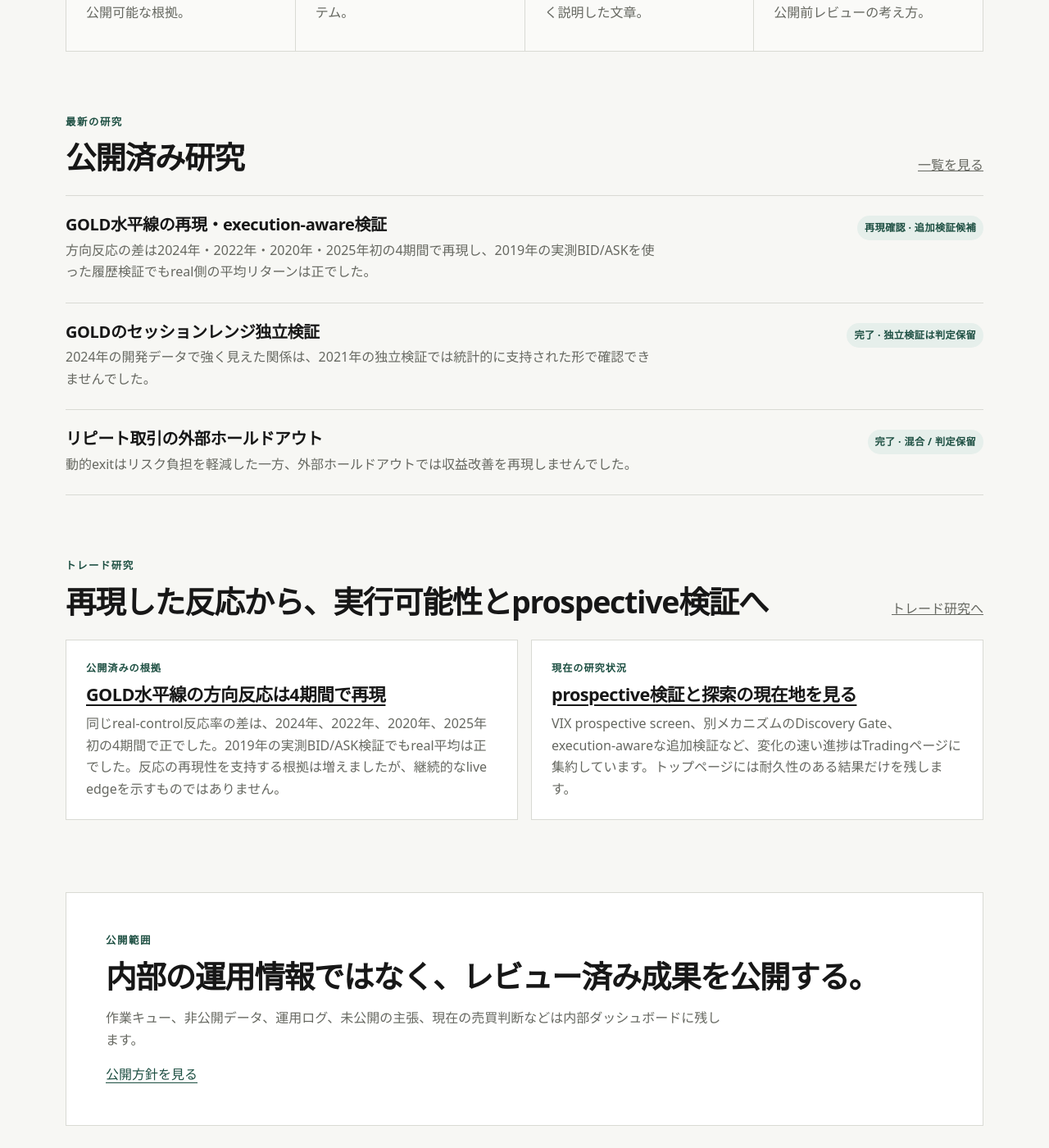
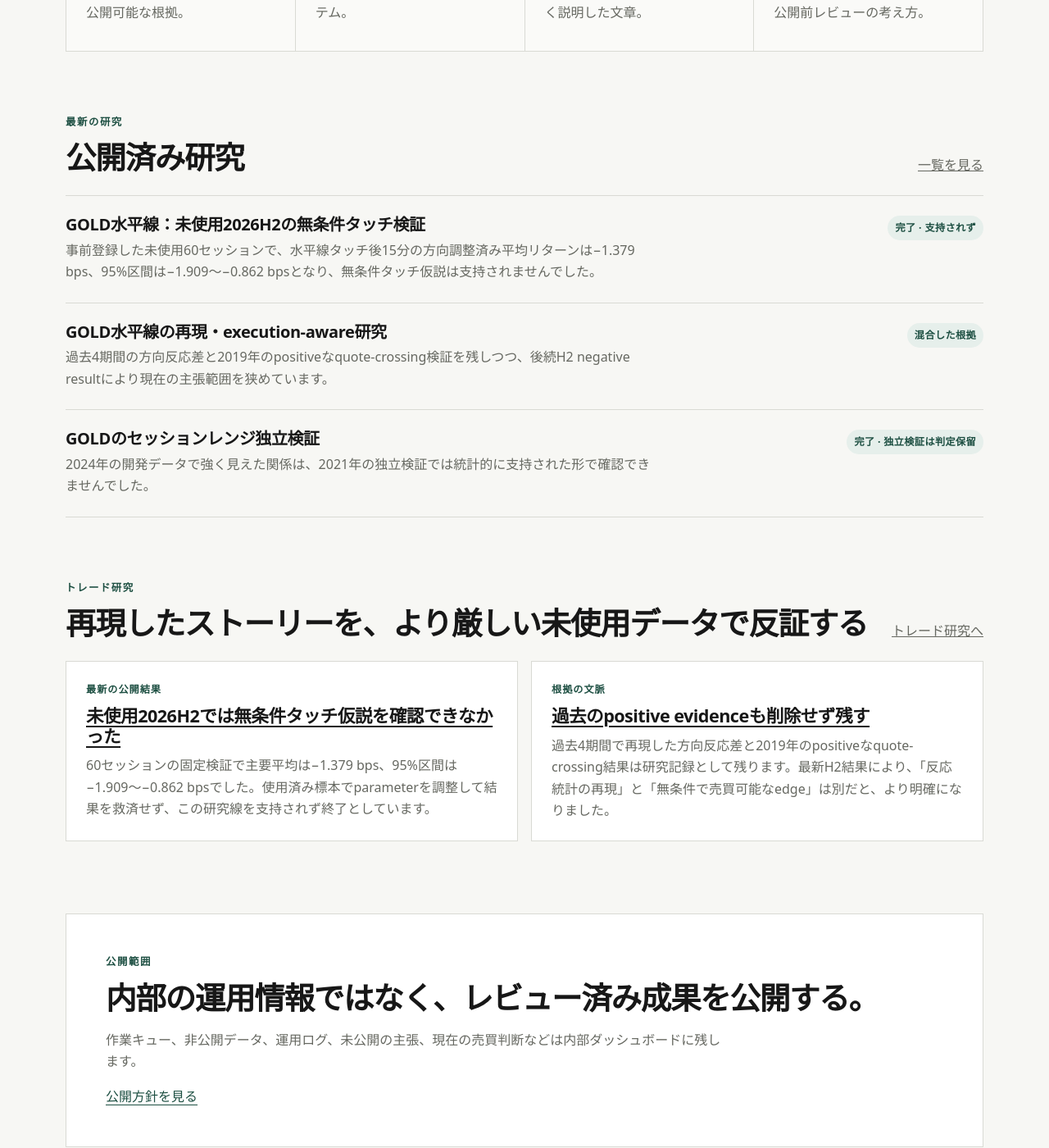
Before and after one commit to Josh-Temple/studio-lab-research, a Jekyll site: the page built from ja/index.md, in a window 1280 px wide and 1400 px high, scrolled down 1008 px. Shown: the whole window at 82% size. Built offline with Jekyll 4.4.1, drawn with Linux system fonts in a browser that asks for light colours.

Commit message:
Update Japanese home for H2 negative result

```diff
--- a/ja/index.md
+++ b/ja/index.md
@@ -9,19 +9,11 @@
   <p class="eyebrow">Studio Lab</p>
   <h1>研究、実験、ツールを、根拠とともに公開する。</h1>
   <p class="lede">選定した成果を外向きに整理する公開ダッシュボードです。研究では方法と限界を示し、プロジェクトでは実際に使えるツールへつなぎ、記事では研究や設計の内容を読みやすく説明します。内部の運用状況はここには表示しません。</p>
-  <div class="hero-actions">
-    <a class="button primary" href="{{ '/ja/research/' | relative_url }}">研究を見る</a>
-    <a class="button secondary" href="{{ '/ja/projects/' | relative_url }}">プロジェクトを見る</a>
-  </div>
+  <div class="hero-actions"><a class="button primary" href="{{ '/ja/research/' | relative_url }}">研究を見る</a><a class="button secondary" href="{{ '/ja/projects/' | relative_url }}">プロジェクトを見る</a></div>
 </section>
 
 <section class="section compact-section" aria-labelledby="areas-title-ja">
-  <div class="section-heading">
-    <div>
-      <p class="eyebrow">公開ダッシュボード</p>
-      <h2 id="areas-title-ja">4つの入口</h2>
-    </div>
-  </div>
+  <div class="section-heading"><div><p class="eyebrow">公開ダッシュボード</p><h2 id="areas-title-ja">4つの入口</h2></div></div>
   <div class="area-grid">
     <a class="area-card" href="{{ '/ja/research/' | relative_url }}"><span class="area-kicker">01</span><h3>研究</h3><p>問い、方法、観測結果、限界、公開可能な根拠。</p></a>
     <a class="area-card" href="{{ '/ja/projects/' | relative_url }}"><span class="area-kicker">02</span><h3>プロジェクト</h3><p>実際に試せるツールと学習システム。</p></a>
@@ -33,17 +25,17 @@
 <section class="section">
   <div class="section-heading"><div><p class="eyebrow">最新の研究</p><h2>公開済み研究</h2></div><a href="{{ '/ja/research/' | relative_url }}">一覧を見る</a></div>
   <div class="research-list">
-    <article class="research-item"><div><h3><a href="{{ '/ja/research/gold-horizontal-replication-execution-evidence/' | relative_url }}">GOLD水平線の再現・execution-aware検証</a></h3><p>方向反応の差は2024年・2022年・2020年・2025年初の4期間で再現し、2019年の実測BID/ASKを使った履歴検証でもreal側の平均リターンは正でした。</p></div><span class="status">再現確認 · 追加検証候補</span></article>
+    <article class="research-item"><div><h3><a href="{{ '/ja/research/gold-horizontal-unconditional-touch-2026h2/' | relative_url }}">GOLD水平線：未使用2026H2の無条件タッチ検証</a></h3><p>事前登録した未使用60セッションで、水平線タッチ後15分の方向調整済み平均リターンは−1.379 bps、95%区間は−1.909〜−0.862 bpsとなり、無条件タッチ仮説は支持されませんでした。</p></div><span class="status">完了 · 支持されず</span></article>
+    <article class="research-item"><div><h3><a href="{{ '/ja/research/gold-horizontal-replication-execution-evidence/' | relative_url }}">GOLD水平線の再現・execution-aware研究</a></h3><p>過去4期間の方向反応差と2019年のpositiveなquote-crossing検証を残しつつ、後続H2 negative resultにより現在の主張範囲を狭めています。</p></div><span class="status">混合した根拠</span></article>
     <article class="research-item"><div><h3><a href="{{ '/ja/research/gold-session-range-independent-validation/' | relative_url }}">GOLDのセッションレンジ独立検証</a></h3><p>2024年の開発データで強く見えた関係は、2021年の独立検証では統計的に支持された形で確認できませんでした。</p></div><span class="status">完了 · 独立検証は判定保留</span></article>
-    <article class="research-item"><div><h3><a href="{{ '/ja/research/repeat-trading-external-holdout/' | relative_url }}">リピート取引の外部ホールドアウト</a></h3><p>動的exitはリスク負担を軽減した一方、外部ホールドアウトでは収益改善を再現しませんでした。</p></div><span class="status">完了 · 混合 / 判定保留</span></article>
   </div>
 </section>
 
 <section class="section">
-  <div class="section-heading"><div><p class="eyebrow">トレード研究</p><h2>再現した反応から、実行可能性とprospective検証へ</h2></div><a href="{{ '/ja/trading/' | relative_url }}">トレード研究へ</a></div>
+  <div class="section-heading"><div><p class="eyebrow">トレード研究</p><h2>再現したストーリーを、より厳しい未使用データで反証する</h2></div><a href="{{ '/ja/trading/' | relative_url }}">トレード研究へ</a></div>
   <div class="feature-grid feature-grid-wide">
-    <article class="feature-card"><p class="feature-meta">公開済みの根拠</p><h3><a href="{{ '/ja/research/gold-horizontal-replication-execution-evidence/' | relative_url }}">GOLD水平線の方向反応は4期間で再現</a></h3><p>同じreal-control反応率の差は、2024年、2022年、2020年、2025年初の4期間で正でした。2019年の実測BID/ASK検証でもreal平均は正でした。反応の再現性を支持する根拠は増えましたが、継続的なlive edgeを示すものではありません。</p></article>
-    <article class="feature-card"><p class="feature-meta">現在の研究状況</p><h3><a href="{{ '/ja/trading/' | relative_url }}">prospective検証と探索の現在地を見る</a></h3><p>VIX prospective screen、別メカニズムのDiscovery Gate、execution-awareな追加検証など、変化の速い進捗はTradingページに集約しています。トップページには耐久性のある結果だけを残します。</p></article>
+    <article class="feature-card"><p class="feature-meta">最新の公開結果</p><h3><a href="{{ '/ja/research/gold-horizontal-unconditional-touch-2026h2/' | relative_url }}">未使用2026H2では無条件タッチ仮説を確認できなかった</a></h3><p>60セッションの固定検証で主要平均は−1.379 bps、95%区間は−1.909〜−0.862 bpsでした。使用済み標本でparameterを調整して結果を救済せず、この研究線を支持されず終了としています。</p></article>
+    <article class="feature-card"><p class="feature-meta">根拠の文脈</p><h3><a href="{{ '/ja/research/gold-horizontal-replication-execution-evidence/' | relative_url }}">過去のpositive evidenceも削除せず残す</a></h3><p>過去4期間で再現した方向反応差と2019年のpositiveなquote-crossing結果は研究記録として残ります。最新H2結果により、「反応統計の再現」と「無条件で売買可能なedge」は別だと、より明確になりました。</p></article>
   </div>
 </section>
 
```
